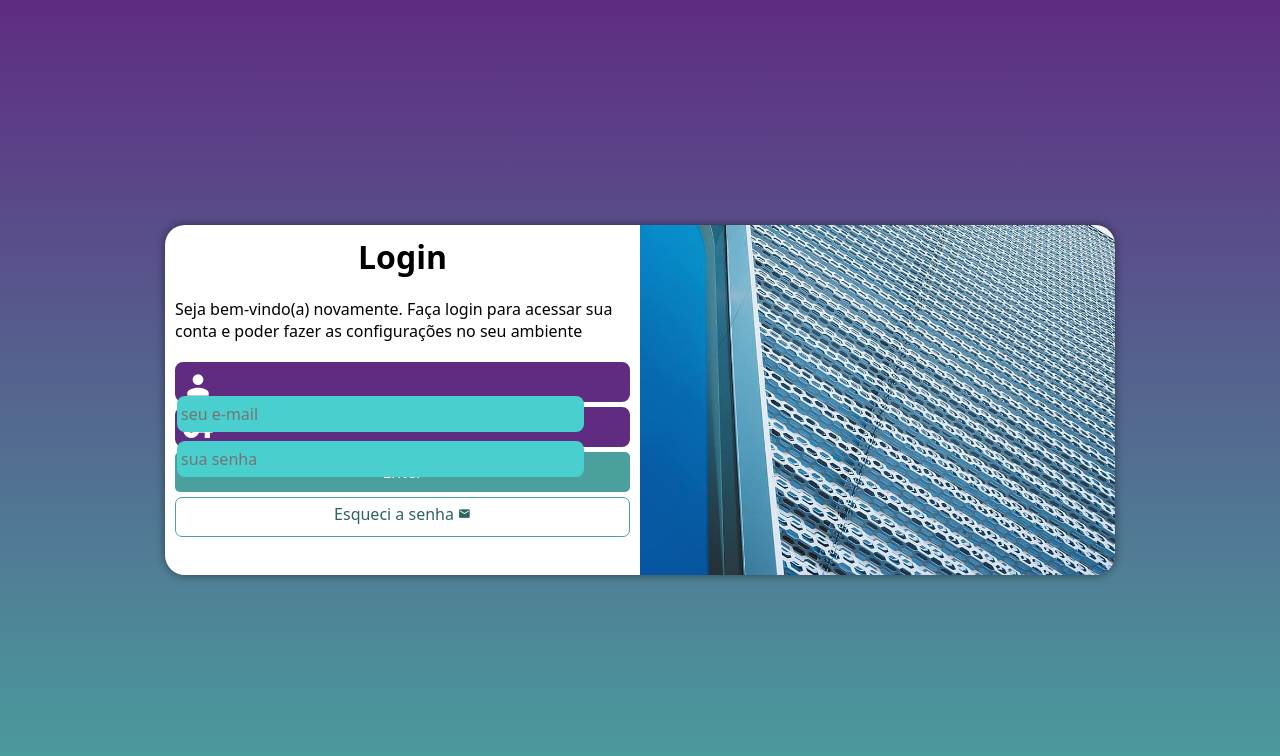
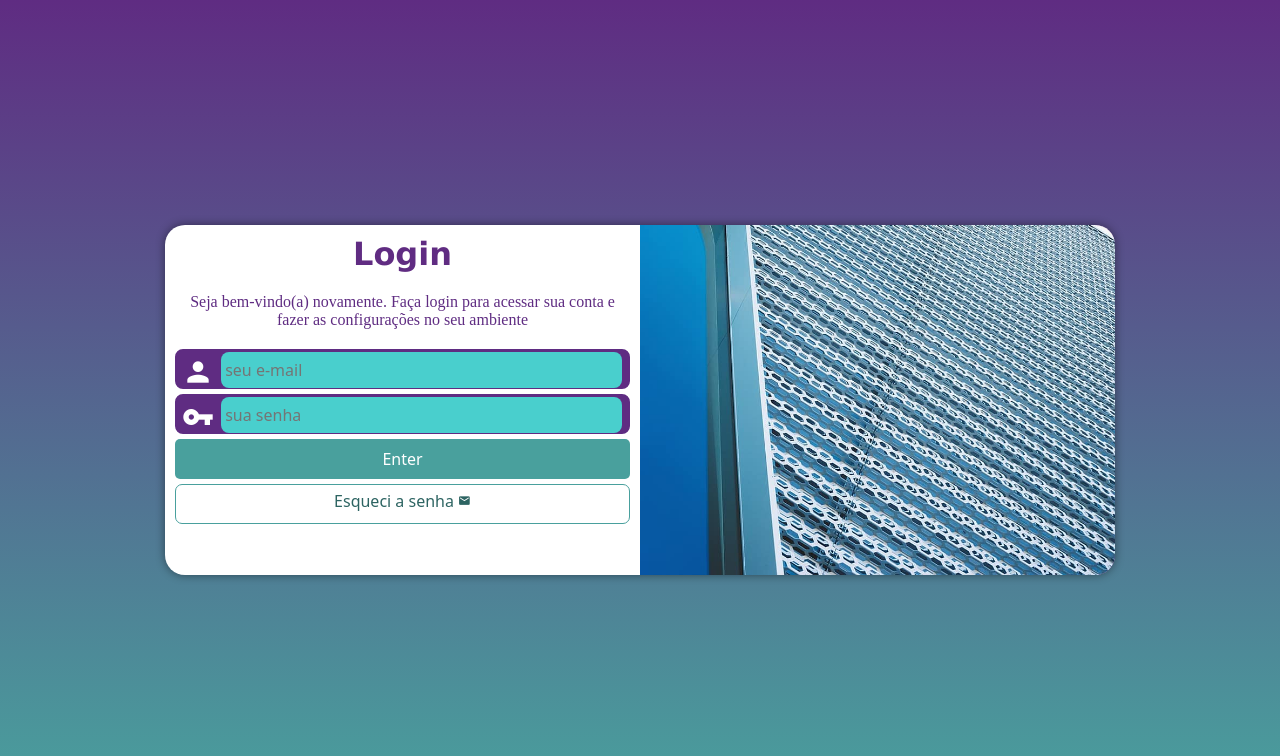
Before and after one commit to LeandroGonsalves/projeto-login, a plain HTML site: page index.html in a window 1280 px wide. Drawn offline with Linux system fonts and the light colour scheme.

Commit message:
atualização das CSS

```diff
--- a/estilos/style.css
+++ b/estilos/style.css
@@ -56,6 +56,18 @@ section#login > div#formulario {
     padding: 10px;
 }
 
+h1 {
+    font-family: Verdana, Geneva, Tahoma, sans-serif;
+    color: #602c82;
+    font-size: 50px;
+}
+
+div > p {
+    text-align: center;
+    color: #5f2c82;
+    font-family: 'Times New Roman', Times, serif;
+}
+
 div#formulario > h1 {
     text-align: center;
     margin-bottom: 10px;
@@ -90,12 +102,12 @@ div.campo > i {
 div.campo > input {
     background-color: #49cfcd;
     font-size: 1em;
-    width: calc(100% - 44px);
+    width: calc(100% - 50px);
     height: 100%;
     border: 0px;
     border-radius: 8px;
     padding: 4px;
-    transform: translateY(-10px);
+    transform: translateY(-12px);
 }
 
 div.campo > input:focus-within {
--- a/index.html
+++ b/index.html
@@ -16,7 +16,7 @@
             </div>
             <div id="formulario">
                 <h1>Login</h1>
-                <p>Seja bem-vindo(a) novamente. Faça login para acessar sua conta e poder fazer as configurações no seu ambiente</p>
+                <p>Seja bem-vindo(a) novamente. Faça login para acessar sua conta e fazer as configurações no seu ambiente</p>
                 <form action="login.php" method="post" autocomplete="on">
                     <div class="campo">
                         <i class="material-icons">person</i>
```
